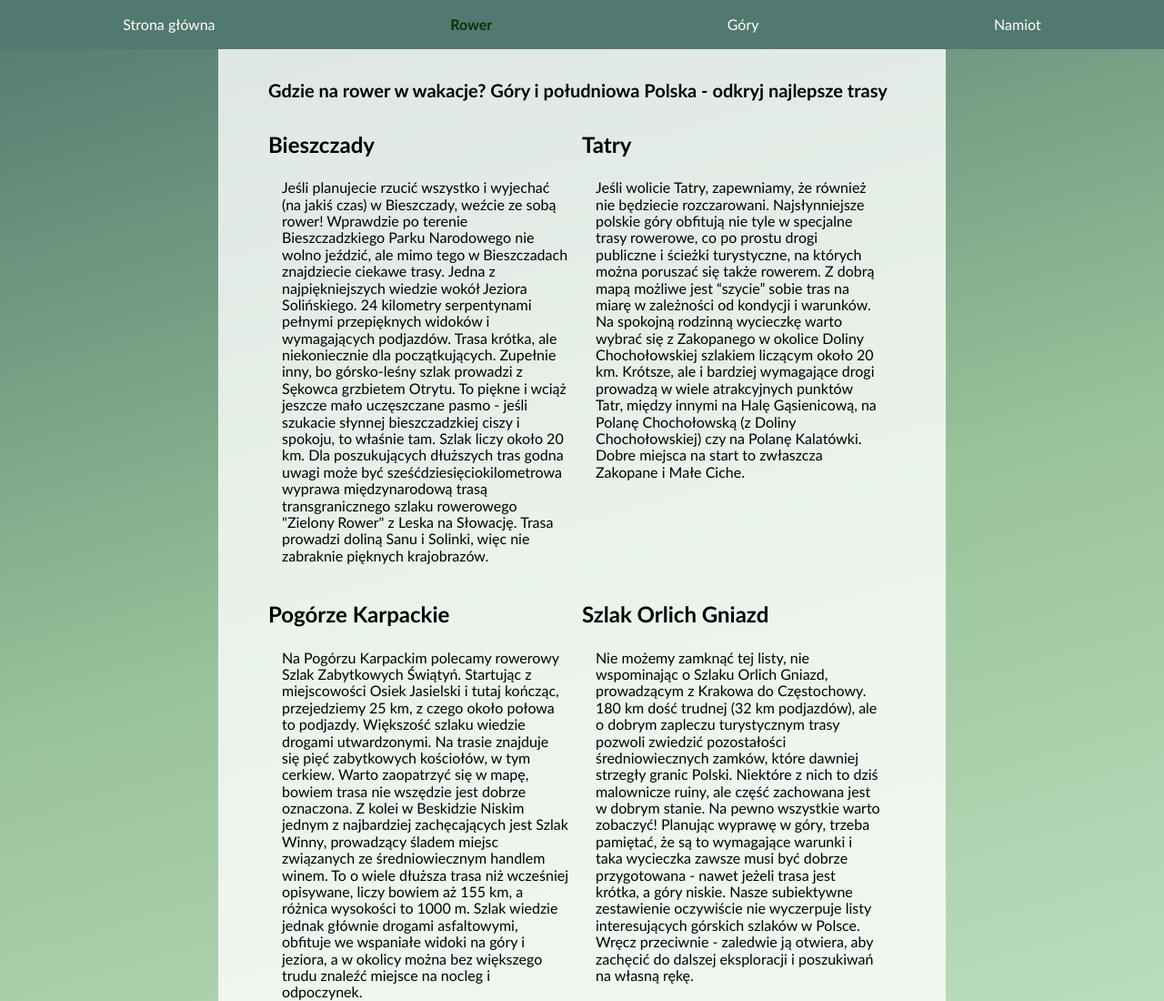
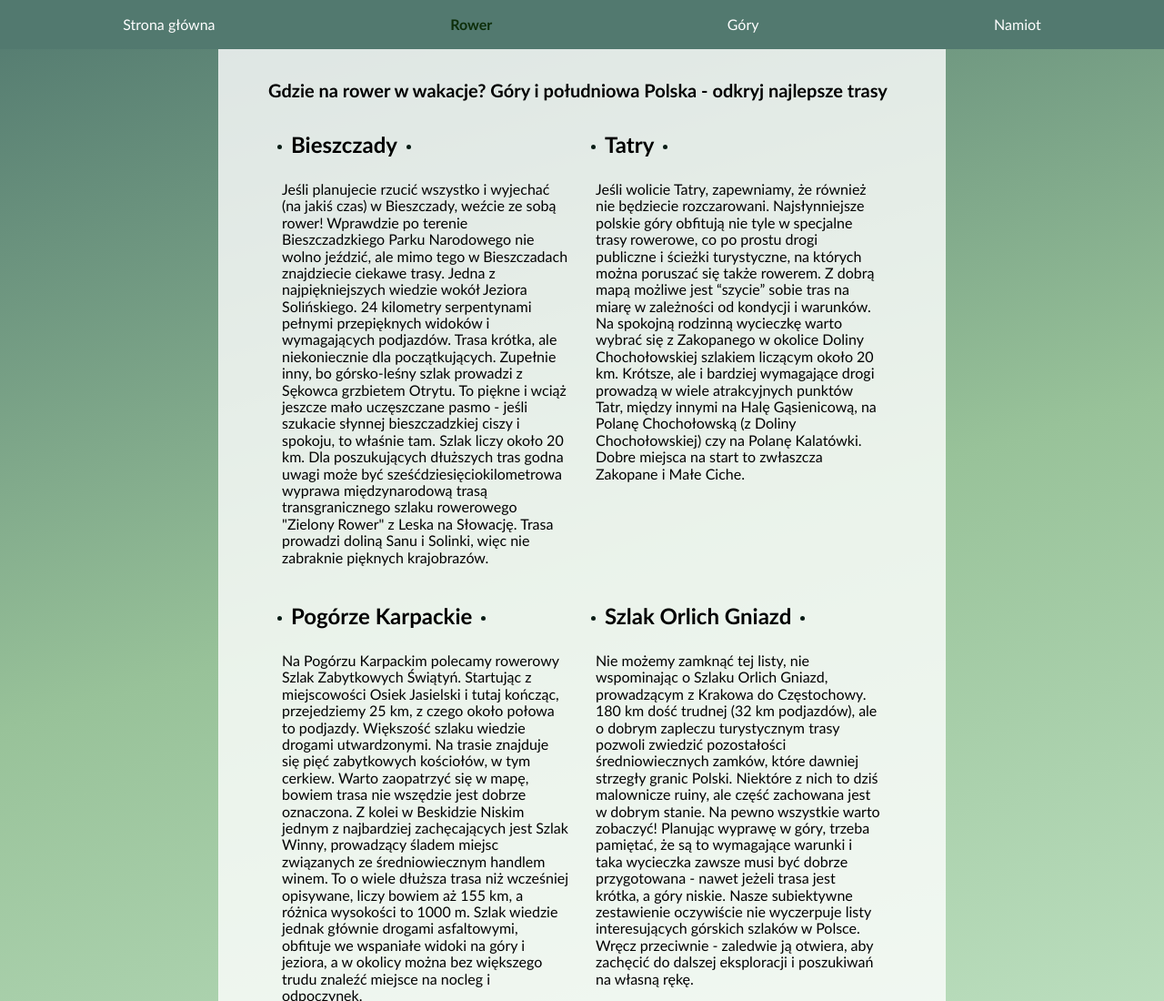
Before and after one commit to ptkontek/homepage, a plain HTML site: page rower.html in a window 1280 px wide. Shown: the top 1100 px of the page at 91% size. Drawn offline with Linux system fonts and the light colour scheme.

Commit message:
Add pseudo-elements

```diff
--- a/css/style.css
+++ b/css/style.css
@@ -87,6 +87,10 @@ body {
     margin: 12px 15px;
     vertical-align: middle;
 }
+.navigation__link:hover{
+    color: #0d2e0a;
+    font-weight: 800;
+}
 
 .navigation__link--homepage {
     color: #0d2e0a;
@@ -136,6 +140,17 @@ body {
     font-size: 20px;
 }
 
+ .ideas__h2::before, .ideas__h2::after{
+    content: "";
+    display: inline-block;
+    width: 5px;
+    height: 5px;
+    background: #081c15;
+    border-radius: 50%;
+    vertical-align: middle;
+    margin:10px;
+}
+
 .ideas__paragraph {
     color: 081c15;
     padding: 5px 15px;
@@ -146,6 +161,14 @@ body {
     text-decoration: none;
     color: #31572c;
     /*color: inherit; kolor dziedziczony z rodzica*/
+}
+
+.ideas__link:focus {
+    border: 1px solid #31572c;
+}
+
+.ideas__link:visited {
+    color: #414641;
 }
 
 .ideas__list {
@@ -211,10 +234,12 @@ body {
         padding: 50px;
         background: rgb(255, 255, 255, 0.8);
     }
+
     .header {
         background: rgb(255, 255, 255, 0.5);
         min-height: 50px;
     }
+
     .about {
         padding: 5px;
         position: relative;
@@ -222,8 +247,7 @@ body {
     }
 
     .about__paragraph {
-        display
-        color: 081c15;
+        display color: 081c15;
         padding: 15px 15px;
     }
 
@@ -265,7 +289,8 @@ body {
         color: #0d2e0a;
         font-weight: 800;
     }
-    .grid{
+
+    .grid {
         display: grid;
         grid-template-columns: 1fr 1fr;
     }
--- a/rower.html
+++ b/rower.html
@@ -31,7 +31,7 @@
         </header>
         <div class="grid">
           <div>
-            <h2>Bieszczady</h2>
+            <h2 class="ideas__h2">Bieszczady</h2>
             <p class="ideas__paragraph">
               Jeśli planujecie rzucić wszystko i wyjechać (na jakiś czas) w
               Bieszczady, weźcie ze sobą rower! Wprawdzie po terenie
@@ -51,7 +51,7 @@
             </p>
           </div>
           <div>
-            <h2>Tatry</h2>
+            <h2 class="ideas__h2">Tatry</h2>
             <p class="ideas__paragraph">
               Jeśli wolicie Tatry, zapewniamy, że również nie będziecie
               rozczarowani. Najsłynniejsze polskie góry obfitują nie tyle w
@@ -68,7 +68,7 @@
             </p>
           </div>
           <div>
-            <h2>Pogórze Karpackie</h2>
+            <h2 class="ideas__h2">Pogórze Karpackie</h2>
             <p class="ideas__paragraph">
               Na Pogórzu Karpackim polecamy rowerowy Szlak Zabytkowych Świątyń.
               Startując z miejscowości Osiek Jasielski i tutaj kończąc,
@@ -86,7 +86,7 @@
             </p>
           </div>
           <div>
-            <h2>Szlak Orlich Gniazd</h2>
+            <h2 class="ideas__h2">Szlak Orlich Gniazd</h2>
             <p class="ideas__paragraph">
               Nie możemy zamknąć tej listy, nie wspominając o Szlaku Orlich
               Gniazd, prowadzącym z Krakowa do Częstochowy. 180 km dość trudnej
```
